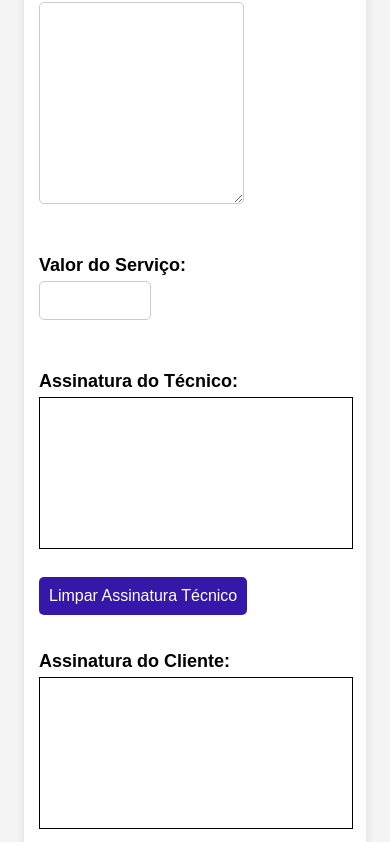
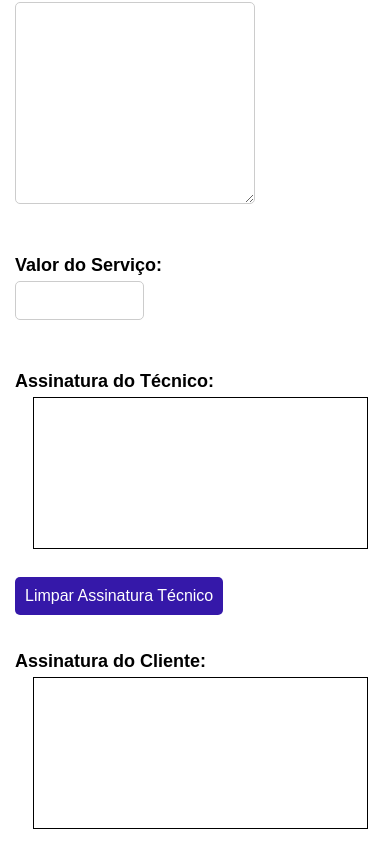
Before and after one commit to Luis-lhgdf/relatorio-servico, a plain HTML site: page index.html in a window 390 px wide. Shown: the part 602-1444 px from the top of the page. Drawn offline with nearby package versions, Linux system fonts and the light colour scheme.

Commit message:
Update style.css

```diff
--- a/style.css
+++ b/style.css
@@ -33,7 +33,7 @@ label {
     padding: 8px;
     font-size: 18px;
     color: #333;
-    width: 35%;
+    width: 25%;
     display: block;
 }
 
@@ -101,7 +101,7 @@ canvas {
 /* Responsividade para telas menores */
 @media (max-width: 600px) {
     .container {
-        width: 80%;
+        width: 95%;
         padding: 15px;
     }
 
@@ -124,6 +124,6 @@ canvas {
     }
 
     canvas {
-        max-width: 100%;
+        max-width: 90%;
     }
 }
```
